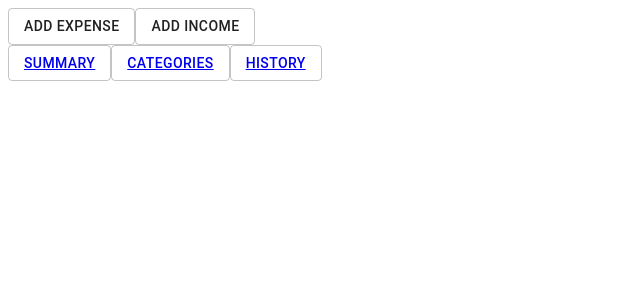
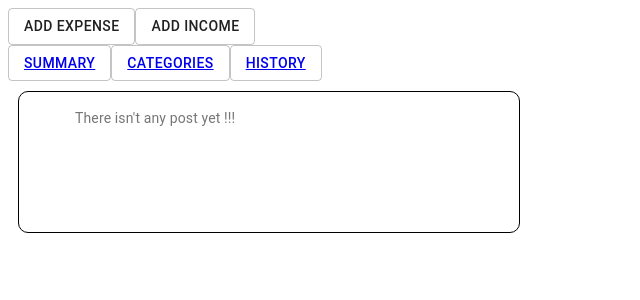
Before and after one commit to LuizaAv/aca-final-project-lge, a React (Create React App) app: page /History in a window 1280 px wide. Shown: the top 300 px of the page, without its empty margins (0-640 px from the left). Built offline with nearby package versions, Linux system fonts and the light colour scheme.

Commit message:
added empty page component

```diff
--- /dev/null
+++ b/src/pages/History/Emptyhistorypage.js
@@ -0,0 +1,40 @@
+import React from 'react';
+import { makeStyles } from "@material-ui/core/styles";
+import Card from "@material-ui/core/Card";
+import CardContent from "@material-ui/core/CardContent";
+import Typography from "@material-ui/core/Typography";
+
+const useStyles = makeStyles({
+    root: {
+      minWidth: 275,
+      margin: 10,
+      width: 500,
+      height: 140,
+      border: "1.5px solid black",
+      borderRadius: 10
+    },
+    item: {
+      fontSize: 14,
+      float: "left",
+      marginLeft: 40
+    }
+  });
+
+function Emptypage (){
+    const classes = useStyles();
+
+    return(
+            <Card className={classes.root} variant="outlined">
+                <CardContent>
+                <Typography
+                    className={classes.item}
+                    color="textSecondary"
+                    gutterBottom
+                  >
+                There isn't any post yet !!!
+                </Typography>
+                </CardContent>
+            </Card>
+    )
+}
+export default Emptypage
--- a/src/pages/History/History.js
+++ b/src/pages/History/History.js
@@ -3,7 +3,7 @@ import { makeStyles } from "@material-ui/core/styles";
 import Card from "@material-ui/core/Card";
 import CardContent from "@material-ui/core/CardContent";
 import Typography from "@material-ui/core/Typography";
-
+import Emptypage from './Emptyhistorypage'
 import { useStoreContext } from "../../store/storeContext";
 
 const useStyles = makeStyles({
@@ -53,6 +53,7 @@ function History() {
 
   return (
     <div>
+      <Emptypage/>
       {state.budget.map(item =>
         item.id > 8 ? (
           <Card className={classes.root} variant="outlined">
```
